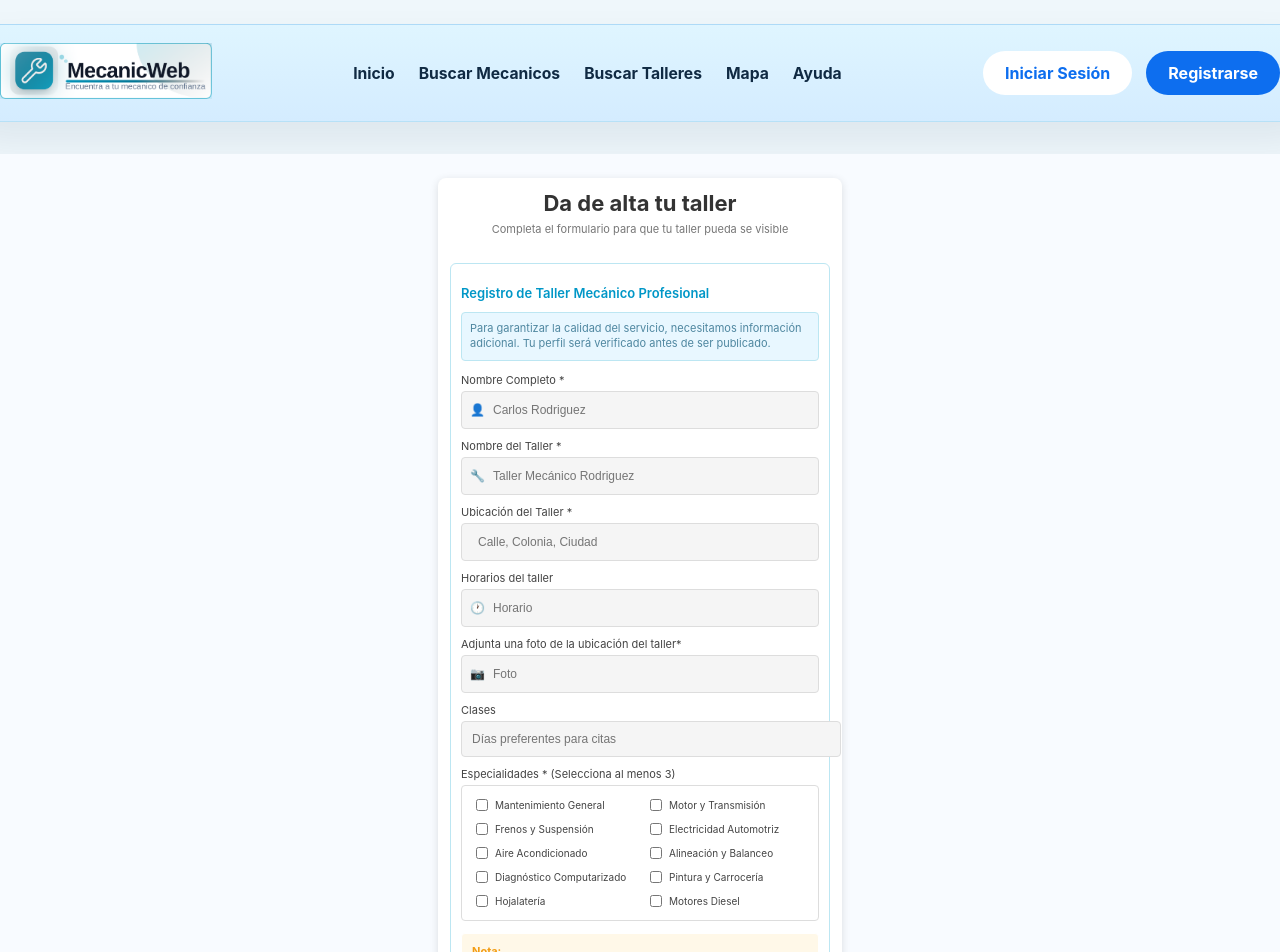
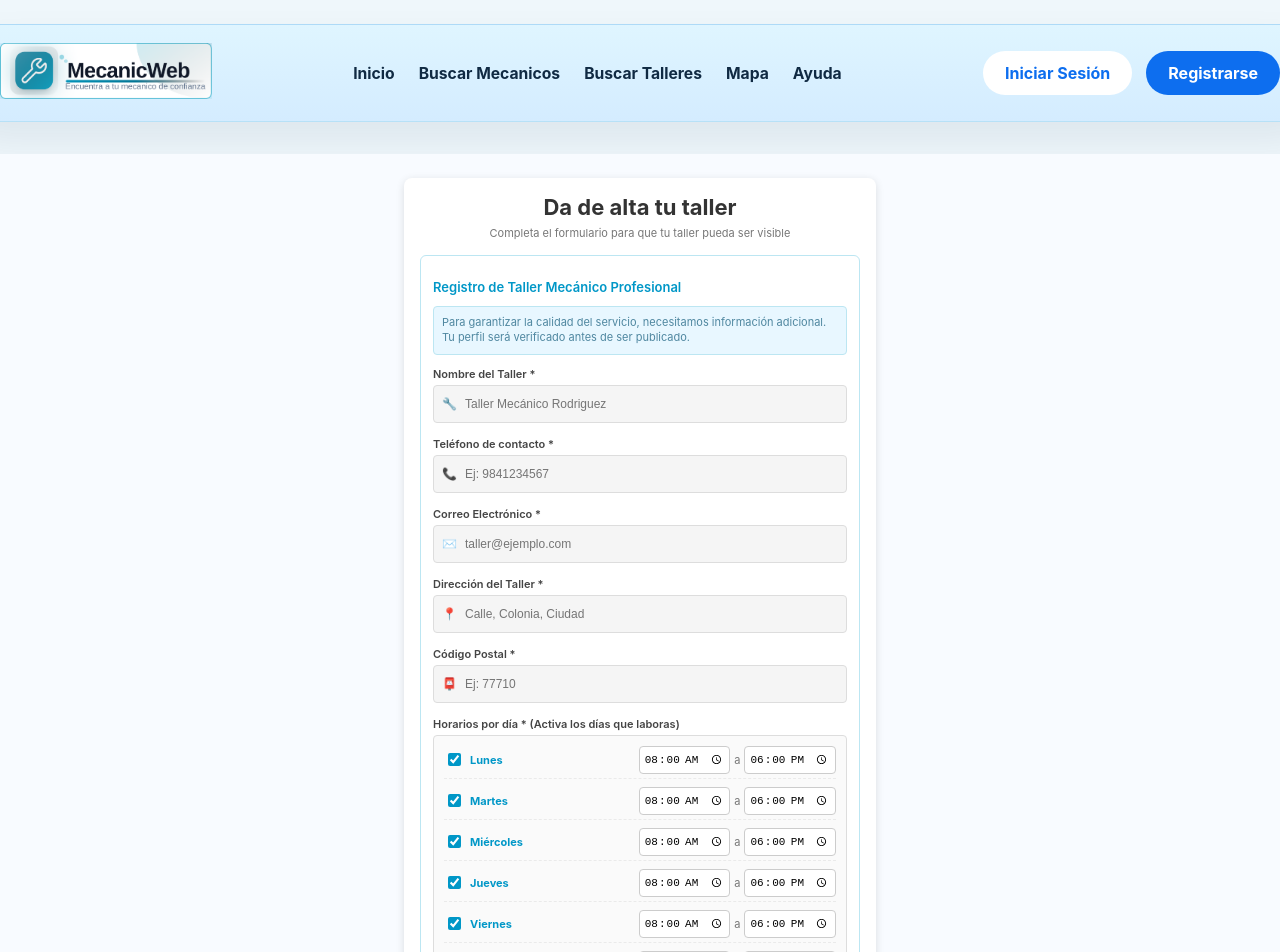
Before and after one commit to 2402045-crypto/Joss, a Vue app: page /taller-register in a window 1280 px wide. Shown: the top 952 px of the page. Built offline with nearby package versions, Linux system fonts and the light colour scheme.

Commit message:
Nueva vista del frormulario registrotaller

```diff
--- a/src/components/TallerRegister.vue
+++ b/src/components/TallerRegister.vue
@@ -4,35 +4,16 @@
       <!-- Header -->
       <div class="header-section">
         <h1 class="main-title">Da de alta tu taller</h1>
-        <p class="subtitle-text">Completa el formulario para que tu taller pueda se visible</p>
-        <div class="icons-section">
-        </div>
+        <p class="subtitle-text">Completa el formulario para que tu taller pueda ser visible</p>
       </div>
 
       <!-- Form -->
       <form @submit.prevent="submitForm" class="register-form">
-        <!-- Professional Shop Registration Section -->
         <div class="form-section">
           <h2 class="section-title">Registro de Taller Mecánico Profesional</h2>
           <p class="section-description">
             Para garantizar la calidad del servicio, necesitamos información adicional. Tu perfil será verificado antes de ser publicado.
           </p>
-
-          <!-- Nombre Completo -->
-          <div class="form-group">
-            <label for="fullName" class="label-required">Nombre Completo *</label>
-            <div class="input-wrapper">
-              <span class="input-icon">👤</span>
-              <input
-                v-model="form.fullName"
-                type="text"
-                id="fullName"
-                placeholder="Carlos Rodriguez"
-                class="input-field"
-                required
-              />
-            </div>
-          </div>
 
           <!-- Nombre del Taller -->
           <div class="form-group">
@@ -50,11 +31,43 @@
             </div>
           </div>
 
+          <!-- Teléfono del Taller -->
+          <div class="form-group">
+            <label for="shopPhone" class="label-required">Teléfono de contacto *</label>
+            <div class="input-wrapper">
+              <span class="input-icon">📞</span>
+              <input
+                v-model="form.shopPhone"
+                type="tel"
+                id="shopPhone"
+                placeholder="Ej: 9841234567"
+                class="input-field"
+                required
+              />
+            </div>
+          </div>
+
+          <!-- Email/Correo -->
+          <div class="form-group">
+            <label for="shopEmail" class="label-required">Correo Electrónico *</label>
+            <div class="input-wrapper">
+              <span class="input-icon">✉️</span>
+              <input
+                v-model="form.shopEmail"
+                type="email"
+                id="shopEmail"
+                placeholder="taller@ejemplo.com"
+                class="input-field"
+                required
+              />
+            </div>
+          </div>
+
           <!-- Ubicación del Taller -->
           <div class="form-group">
-            <label for="shopLocation" class="label-required">Ubicación del Taller *</label>
+            <label for="shopLocation" class="label-required">Dirección del Taller *</label>
             <div class="input-wrapper">
-              <span class="input-icon"></span>
+              <span class="input-icon">📍</span>
               <input
                 v-model="form.shopLocation"
                 type="text"
@@ -66,17 +79,66 @@
             </div>
           </div>
 
-          <!-- Horarios del Taller -->
+          <!-- Código Postal -->
           <div class="form-group">
-            <label class="label-required">Horarios del taller</label>
+            <label for="postalCode" class="label-required">Código Postal *</label>
             <div class="input-wrapper">
-              <span class="input-icon">🕐</span>
+              <span class="input-icon">📮</span>
               <input
+                v-model="form.postalCode"
                 type="text"
-                placeholder="Horario"
+                id="postalCode"
+                placeholder="Ej: 77710"
                 class="input-field"
-                disabled
+                required
               />
+            </div>
+          </div>
+
+          <!-- HORARIOS DEL TALLER LITERAL POR DÍA (NUEVO) -->
+          <div class="form-group">
+            <label class="label-required">Horarios por día * (Activa los días que laboras)</label>
+            <div class="weekly-schedule-container">
+
+              <div
+                v-for="dayObj in form.weeklySchedule"
+                :key="dayObj.day"
+                class="day-schedule-row"
+                :class="{ 'day-active': dayObj.isOpen }"
+              >
+                <!-- Checkbox del Día -->
+                <div class="day-label-checkbox">
+                  <input
+                    type="checkbox"
+                    :id="'day-' + dayObj.day"
+                    v-model="dayObj.isOpen"
+                  />
+                  <label :for="'day-' + dayObj.day">{{ dayObj.day }}</label>
+                </div>
+
+                <!-- Inputs de Horas (Solo se muestran / requieren si el día está activo) -->
+                <div v-if="dayObj.isOpen" class="day-hours-inputs transition-fade">
+                  <input
+                    type="time"
+                    v-model="dayObj.startTime"
+                    class="time-picker"
+                    required
+                  />
+                  <span class="time-separator">a</span>
+                  <input
+                    type="time"
+                    v-model="dayObj.endTime"
+                    class="time-picker"
+                    required
+                  />
+                </div>
+
+                <!-- Mensaje de Cerrado si no está seleccionado -->
+                <div v-else class="day-closed-label">
+                  <span>Cerrado</span>
+                </div>
+              </div>
+
             </div>
           </div>
 
@@ -86,29 +148,19 @@
             <div class="input-wrapper">
               <span class="input-icon">📷</span>
               <input
-                type="text"
-                placeholder="Foto"
+                type="file"
+                id="locationPhoto"
+                accept="image/*"
                 class="input-field"
-                disabled
+                @change="handleFileUpload"
+                required
               />
             </div>
           </div>
 
-          <!-- Clases -->
-          <div class="form-group">
-            <label for="classes" class="label-text">Clases</label>
-            <input
-              v-model="form.classes"
-              type="text"
-              id="classes"
-              placeholder="Días preferentes para citas"
-              class="input-field-no-icon"
-            />
-          </div>
-
           <!-- Especialidades -->
           <div class="form-group">
-            <label class="label-required">Especialidades * (Selecciona al menos 3)</label>
+            <label class="label-required">Especialidades *</label>
             <div class="specialties-grid">
               <div class="specialty-item">
                 <input type="checkbox" id="spec1" v-model="form.specialties" value="Mantenimiento General" />
@@ -134,22 +186,25 @@
                 <input type="checkbox" id="spec6" v-model="form.specialties" value="Alineación y Balanceo" />
                 <label for="spec6">Alineación y Balanceo</label>
               </div>
+
+              <!-- Casilla interactiva "Otro" -->
               <div class="specialty-item">
-                <input type="checkbox" id="spec7" v-model="form.specialties" value="Diagnóstico Computarizado" />
-                <label for="spec7">Diagnóstico Computarizado</label>
+                <input type="checkbox" id="specOther" v-model="showOtherInput" />
+                <label for="specOther" style="font-weight: bold; color: #0097c7;">Otro...</label>
               </div>
-              <div class="specialty-item">
-                <input type="checkbox" id="spec8" v-model="form.specialties" value="Pintura y Carrocería" />
-                <label for="spec8">Pintura y Carrocería</label>
-              </div>
-              <div class="specialty-item">
-                <input type="checkbox" id="spec9" v-model="form.specialties" value="Hojalatería" />
-                <label for="spec9">Hojalatería</label>
-              </div>
-              <div class="specialty-item">
-                <input type="checkbox" id="spec10" v-model="form.specialties" value="Motores Diesel" />
-                <label for="spec10">Motores Diesel</label>
-              </div>
+            </div>
+
+            <!-- Escribir otra especialidad -->
+            <div v-if="showOtherInput" class="other-specialty-wrapper transition-fade">
+              <label for="otherSpecText" class="sub-label">Escribe tu otra especialidad:</label>
+              <input
+                id="otherSpecText"
+                v-model="form.otherSpecialty"
+                type="text"
+                placeholder="Ej: Pintura wrapping, Cerrajería"
+                class="input-field-no-icon"
+                required
+              />
             </div>
           </div>
 
@@ -163,7 +218,7 @@
 
           <!-- Submit Button -->
           <button type="submit" class="submit-button">
-            Hacer envío solicitud
+            Enviar solicitud de alta
           </button>
         </div>
       </form>
@@ -174,16 +229,61 @@
 <script setup>
 import { ref } from 'vue';
 
+const showOtherInput = ref(false);
+
 const form = ref({
-  fullName: '',
   shopName: '',
+  shopPhone: '',
+  shopEmail: '',
   shopLocation: '',
-  classes: '',
-  specialties: []
+  postalCode: '',
+  // Array estructurado para almacenar de forma independiente el horario de cada día
+  weeklySchedule: [
+    { day: 'Lunes', isOpen: true, startTime: '08:00', endTime: '18:00' },
+    { day: 'Martes', isOpen: true, startTime: '08:00', endTime: '18:00' },
+    { day: 'Miércoles', isOpen: true, startTime: '08:00', endTime: '18:00' },
+    { day: 'Jueves', isOpen: true, startTime: '08:00', endTime: '18:00' },
+    { day: 'Viernes', isOpen: true, startTime: '08:00', endTime: '18:00' },
+    { day: 'Sábado', isOpen: true, startTime: '08:00', endTime: '14:00' }, // Por defecto medio día el sábado
+    { day: 'Domingo', isOpen: false, startTime: '09:00', endTime: '14:00' } // Por defecto cerrado el domingo
+  ],
+  locationPhotoFile: null,
+  specialties: [],
+  otherSpecialty: ''
 });
 
+const handleFileUpload = (event) => {
+  const file = event.target.files[0];
+  if (file) {
+    form.value.locationPhotoFile = file;
+  }
+};
+
 const submitForm = () => {
-  alert('Formulario enviado');
+  // 1. Filtrar solo los días en los que el taller abre y mapear su horario
+  const activeSchedules = form.value.weeklySchedule
+    .filter(d => d.isOpen)
+    .map(d => `${d.day}: ${d.startTime} a ${d.endTime}`);
+
+  // 2. Unificar especialidades
+  let finalSpecialties = [...form.value.specialties];
+  if (showOtherInput.value && form.value.otherSpecialty.trim()) {
+    finalSpecialties.push(form.value.otherSpecialty.trim());
+  }
+
+  // Payload final listo para mandar al servidor
+  const payload = {
+    shopName: form.value.shopName,
+    shopPhone: form.value.shopPhone,
+    shopEmail: form.value.shopEmail,
+    shopLocation: `${form.value.shopLocation}, CP: ${form.value.postalCode}`,
+    scheduleList: activeSchedules, // Devuelve un Array del tipo ["Lunes: 07:00 a 22:00", "Martes: 06:00 a 21:00"]
+    specialties: finalSpecialties,
+    photo: form.value.locationPhotoFile
+  };
+
+  console.log('Datos procesados para enviar:', payload);
+  alert('Formulario de taller enviado correctamente con horarios personalizados.');
 };
 </script>
 
@@ -199,10 +299,10 @@ const submitForm = () => {
 
 .register-card {
   width: 100%;
-  max-width: 380px;
+  max-width: 440px; /* Expandido ligeramente para dar mejor espacio horizontal a las horas */
   background: #fff;
   border-radius: 8px;
-  padding: 12px;
+  padding: 16px;
   box-shadow: 0 2px 8px rgba(0, 0, 0, 0.12);
 }
 
@@ -224,29 +324,10 @@ const submitForm = () => {
   margin: 6px 0 12px;
 }
 
-.icons-section {
-  display: flex;
-  justify-content: center;
-  align-items: center;
-  gap: 10px;
-}
-
-.icon {
-  font-size: 14px;
-}
-
-.shop-badge {
-  background: linear-gradient(to right, #d5d5d5, #bcbcbc);
-  color: #555;
-  padding: 5px 18px;
-  border-radius: 15px;
-  font-size: 11px;
-}
-
 .form-section {
   border: 1px solid #bce6f2;
   border-radius: 6px;
-  padding: 10px;
+  padding: 12px;
 }
 
 .section-title {
@@ -268,15 +349,22 @@ const submitForm = () => {
 }
 
 .form-group {
-  margin-bottom: 10px;
+  margin-bottom: 14px;
 }
 
-.label-required,
-.label-text {
+.label-required {
   display: block;
   font-size: 11px;
   color: #444;
   margin-bottom: 4px;
+  font-weight: 600;
+}
+
+.sub-label {
+  display: block;
+  font-size: 10px;
+  color: #666;
+  margin-bottom: 2px;
 }
 
 .input-wrapper {
@@ -305,6 +393,11 @@ const submitForm = () => {
   outline: none;
 }
 
+input[type="file"].input-field {
+  padding-top: 6px;
+  font-size: 11px;
+}
+
 .input-field-no-icon {
   width: 100%;
   height: 34px;
@@ -315,10 +408,89 @@ const submitForm = () => {
   font-size: 12px;
 }
 
-.input-field-no-icon:focus {
+/* ESTILOS DE LA SECCIÓN DE HORARIOS SEMANALES */
+.weekly-schedule-container {
+  border: 1px solid #ddd;
+  border-radius: 4px;
+  background: #fafafa;
+  padding: 6px 10px;
+  display: flex;
+  flex-direction: column;
+  gap: 4px;
+}
+
+.day-schedule-row {
+  display: flex;
+  align-items: center;
+  justify-content: space-between;
+  padding: 4px 0;
+  border-bottom: 1px dashed #eaeaea;
+}
+
+.day-schedule-row:last-child {
+  border-bottom: none;
+}
+
+.day-label-checkbox {
+  display: flex;
+  align-items: center;
+  gap: 6px;
+  min-width: 90px;
+}
+
+.day-label-checkbox input[type="checkbox"] {
+  accent-color: #0097c7;
+  width: 13px;
+  height: 13px;
+  cursor: pointer;
+}
+
+.day-label-checkbox label {
+  font-size: 11px;
+  color: #555;
+  font-weight: 500;
+  cursor: pointer;
+}
+
+.day-hours-inputs {
+  display: flex;
+  align-items: center;
+  gap: 4px;
+}
+
+.time-picker {
+  height: 26px;
+  border: 1px solid #ccc;
+  border-radius: 4px;
+  padding: 0 4px;
+  font-size: 11px;
+  background: #fff;
   outline: none;
 }
 
+.time-picker:focus {
+  border-color: #0097c7;
+}
+
+.time-separator {
+  font-size: 11px;
+  color: #777;
+}
+
+.day-closed-label {
+  font-size: 10px;
+  color: #999;
+  font-style: italic;
+  padding-right: 10px;
+}
+
+/* Modificador cuando el día está activo */
+.day-active .day-label-checkbox label {
+  color: #0097c7;
+  font-weight: 700;
+}
+
+/* Rejilla Especialidades */
 .specialties-grid {
   display: grid;
   grid-template-columns: repeat(2, 1fr);
@@ -343,11 +515,19 @@ const submitForm = () => {
 .specialty-item label {
   font-size: 10px;
   color: #444;
+  cursor: pointer;
+}
+
+.other-specialty-wrapper {
+  margin-top: 8px;
+  padding: 8px;
+  border-left: 3px solid #0097c7;
+  background: #f4fcff;
 }
 
 .note-section {
   background: #fff8e8;
-  border: 1px solid #ffffff;
+  border: 1px solid #ffeaa7;
   border-radius: 4px;
   padding: 10px;
   margin-top: 12px;
@@ -384,11 +564,19 @@ const submitForm = () => {
   background: #007fab;
 }
 
+/* Transiciones */
+.transition-fade {
+  animation: fadeIn 0.2s ease-in-out;
+}
+
+@keyframes fadeIn {
+  from { opacity: 0; transform: translateX(5px); }
+  to { opacity: 1; transform: translateX(0); }
+}
+
 @media (max-width: 600px) {
   .register-card {
     max-width: 100%;
   }
-
-  }
-
+}
 </style>
```
